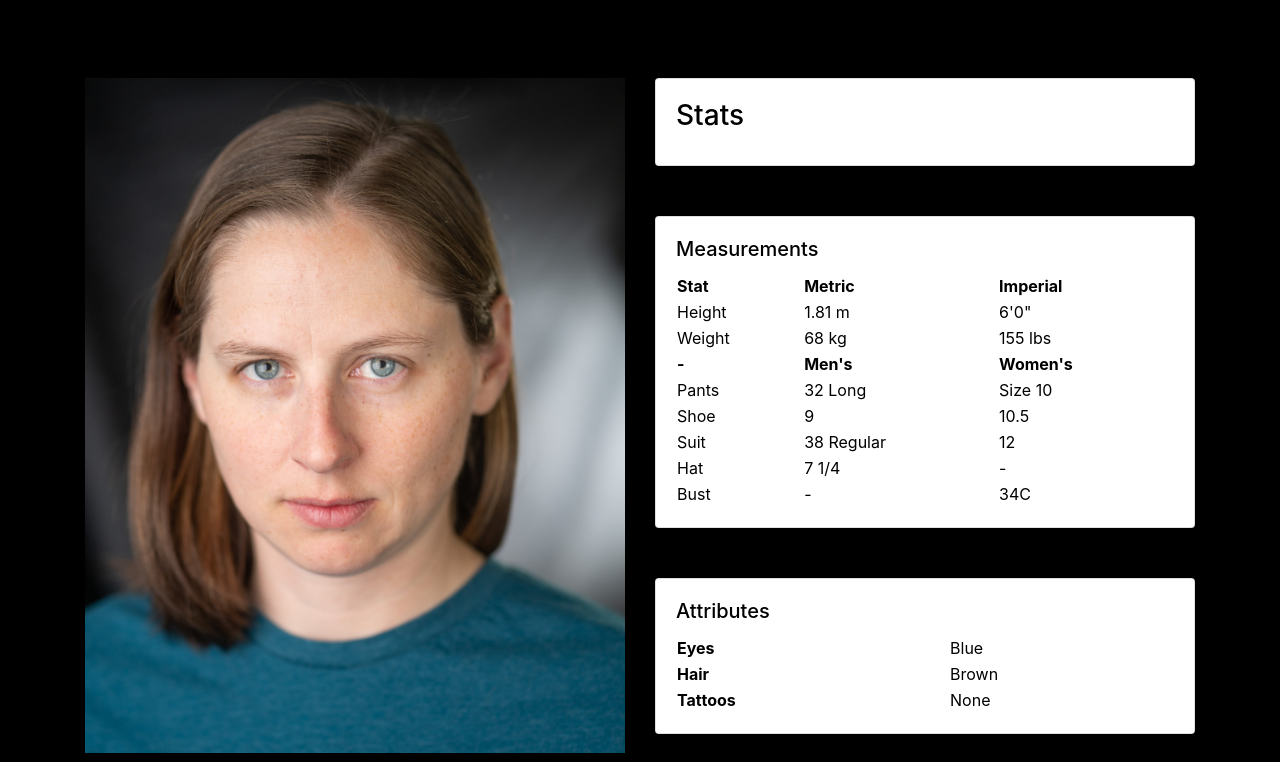
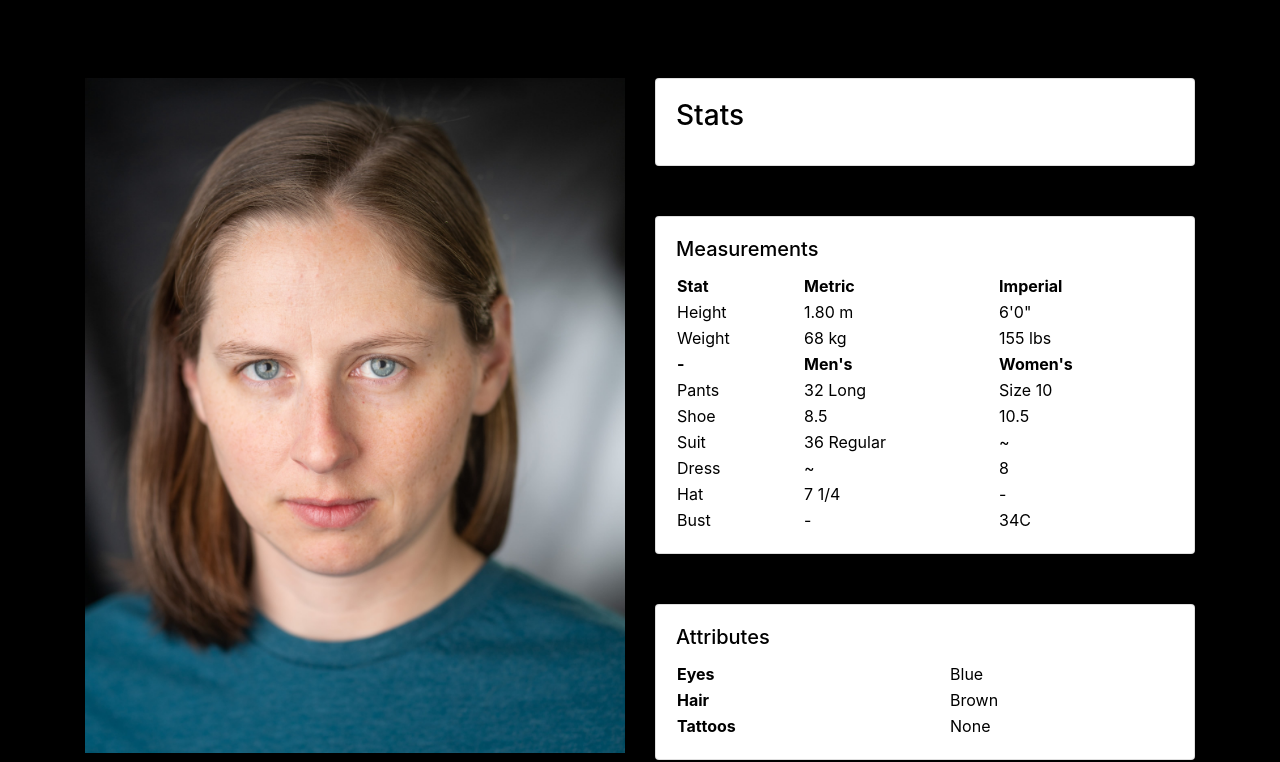
Before and after one commit to alysoncp/stunts, a plain HTML site: page resume.html in a window 1280 px wide. Shown: the part 72-834 px from the top of the page. Drawn offline with nearby package versions, Linux system fonts and the light colour scheme.

Commit message:
sizes updated

```diff
--- a/resume.html
+++ b/resume.html
@@ -90,7 +90,7 @@
               </tr>
               <tr>
                 <td>Height</td>
-                <td>1.81 m</td>
+                <td>1.80 m</td>
                 <td>6'0"</td>
               </tr>
               <tr>
@@ -110,13 +110,18 @@
               </tr>
               <tr>
                 <td>Shoe</td>
-                <td>9</td>
+                <td>8.5</td>
                 <td>10.5</td>
               </tr>
               <tr>
                 <td>Suit</td>
-                <td>38 Regular</td>
-                <td>12</td>
+                <td>36 Regular</td>
+                <td>~</td>
+              </tr>
+              <tr>
+                <td>Dress</td>
+                <td>~</td>
+                <td>8</td>
               </tr>
               <tr>
                 <td>Hat</td>
@@ -225,7 +230,7 @@
         <h5 class="card-title">Special Skills</h5>
           <table style="width:100%">
             <tr>
-              <td>Airbrakes</td>
+              <td>Airbrakes / Class 3L</td>
             </tr>
             <tr>
               <td>CACC Driver Training</td>
```
